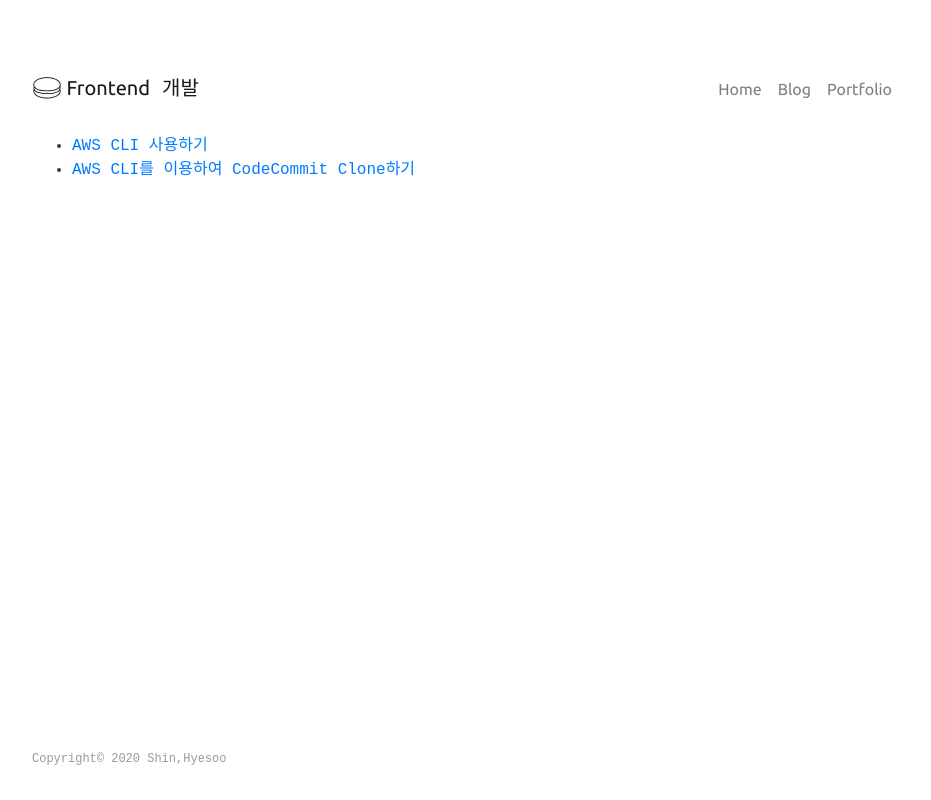
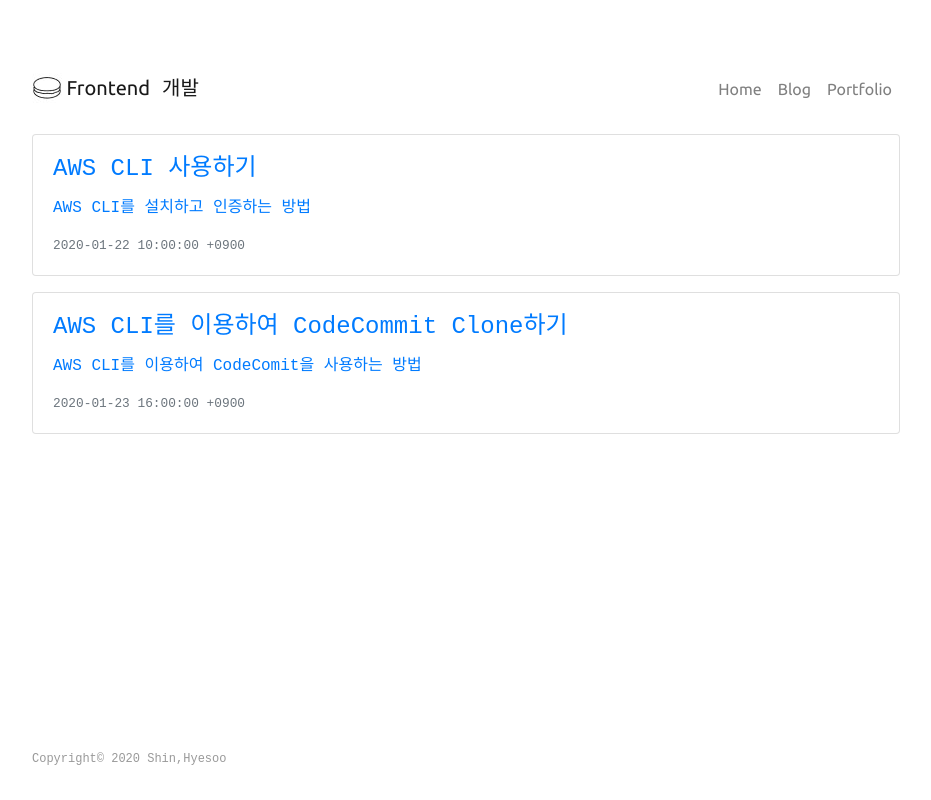
Before and after one commit to dc2348/vue-cli-github, a Vue app: page /blog in a window 1280 px wide. Shown: the whole page, without its empty margins (174-1105 px from the left). Built offline with nearby package versions, Linux system fonts and the light colour scheme; a web font is replaced by a local one.

Commit message:
FEAT:Add b-card

```diff
--- a/src/posts/aws/2020-01-22-use-aws-cli.js
+++ b/src/posts/aws/2020-01-22-use-aws-cli.js
@@ -1,5 +1,7 @@
 export default {
     title: 'AWS CLI 사용하기',
+    summary: 'AWS CLI를 설치하고 인증하는 방법',
+    date:  '2020-01-22 10:00:00 +0900',
     content: `
 # AWS CLI 사용하기
 ## AWS CLI 설치
--- a/src/posts/aws/2020-01-22-clone-codecommit-repo-using-aws-cli.js
+++ b/src/posts/aws/2020-01-23-clone-codecommit-repo-using-aws-cli.js
@@ -1,5 +1,7 @@
 export default {
     title: 'AWS CLI를 이용하여 CodeCommit Clone하기',
+    summary: 'AWS CLI를 이용하여 CodeComit을 사용하는 방법',
+    date:  '2020-01-23 16:00:00 +0900',
     content: `
 # AWS CLI를 이용하여 CodeCommit Clone하기
 
--- a/src/views/BlogDetailView.vue
+++ b/src/views/BlogDetailView.vue
@@ -6,7 +6,7 @@
 
 <script>
 import POST1 from '@/posts/aws/2020-01-22-use-aws-cli.js'
-import POST2 from '@/posts/aws/2020-01-22-clone-codecommit-repo-using-aws-cli.js'
+import POST2 from '@/posts/aws/2020-01-23-clone-codecommit-repo-using-aws-cli.js'
 import MarkdownItVue from 'markdown-it-vue'
 import 'markdown-it-vue/dist/markdown-it-vue.css'
 
--- a/src/views/BlogView.vue
+++ b/src/views/BlogView.vue
@@ -1,15 +1,31 @@
 <template>
   <div>
-    <ul>
-      <li><router-link :to="{ name: 'blogDetail', params: { id: 1 }}">{{ POST1.title }}</router-link></li>
-      <li><router-link :to="{ name: 'blogDetail', params: { id: 2 }}">{{ POST2.title }}</router-link></li>
-    </ul>
+    <div>
+      <router-link :to="{ name: 'blogDetail', params: { id: 1 }}">
+        <b-card  class="mb-3">
+          <b-card-title>{{ POST1.title }}</b-card-title>
+          <b-card-text>
+            {{ POST1.summary }}
+          </b-card-text>
+          <b-card-text class="small text-muted">{{ POST1.date }}</b-card-text>
+        </b-card>
+      </router-link>
+      <router-link :to="{ name: 'blogDetail', params: { id: 2 }}">
+        <b-card>
+          <b-card-title>{{ POST2.title }}</b-card-title>
+          <b-card-text>
+            {{ POST2.summary }}
+          </b-card-text>
+          <b-card-text class="small text-muted">{{ POST2.date }}</b-card-text>
+        </b-card>
+      </router-link>
+    </div>
   </div>
 </template>
 
 <script>
 import POST1 from '@/posts/aws/2020-01-22-use-aws-cli.js'
-import POST2 from '@/posts/aws/2020-01-22-clone-codecommit-repo-using-aws-cli.js'
+import POST2 from '@/posts/aws/2020-01-23-clone-codecommit-repo-using-aws-cli.js'
 
 export default {
   data () {
```
